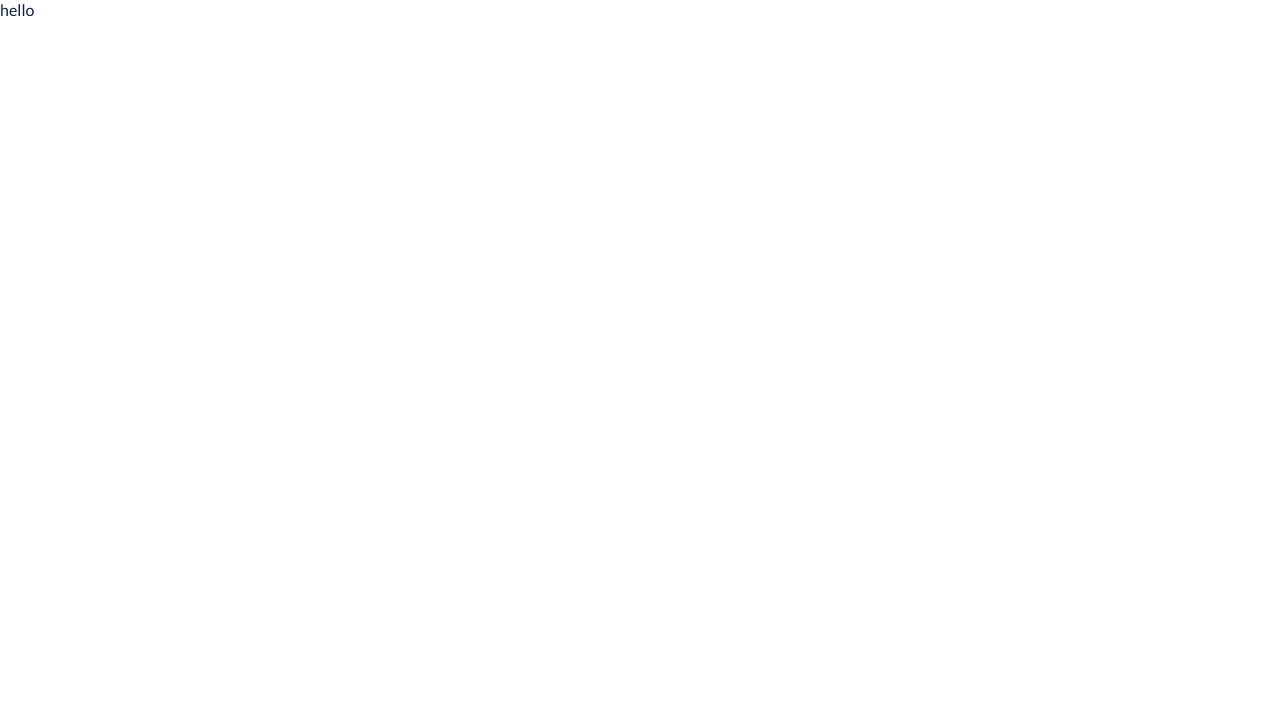
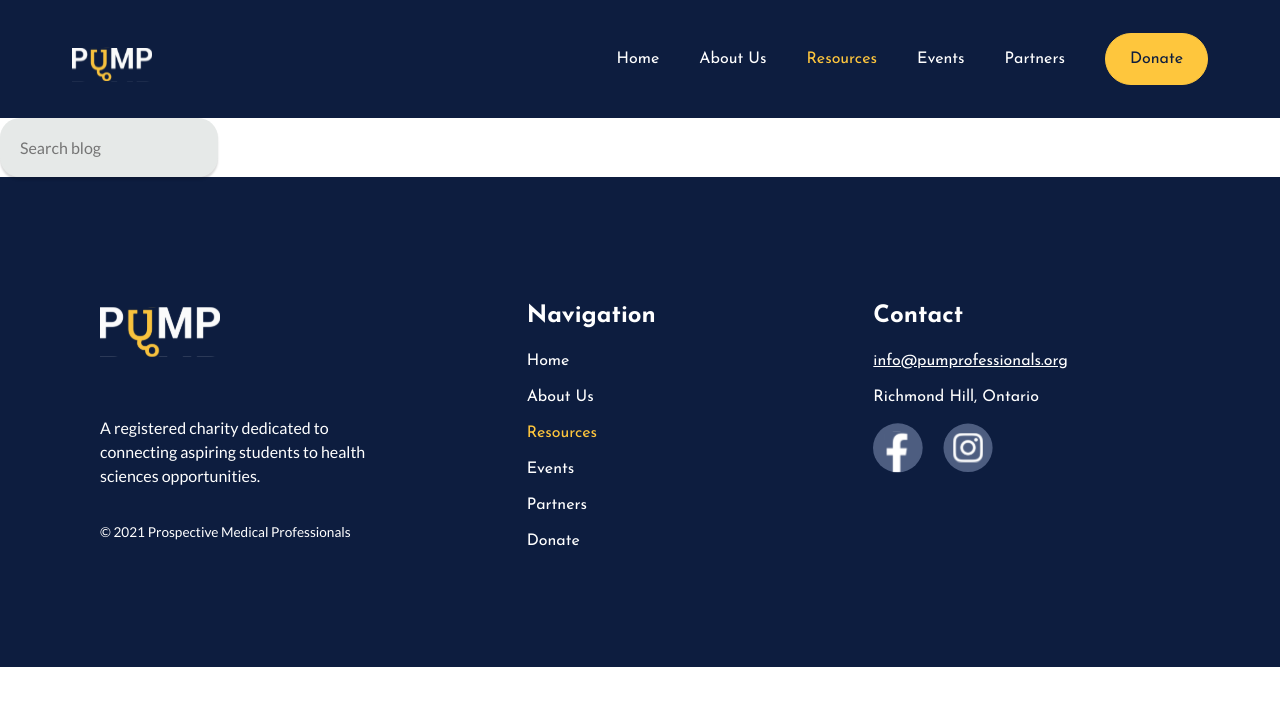
Before and after one commit to PuMProfessionals/pump-web-v2, a Next.js app: page /resources/blog in a window 1280 px wide. Shown: the top 706 px of the page. Built offline with nearby package versions, Linux system fonts and the light colour scheme.

Commit message:
Beginning backend

```diff
--- a/cache/blog.js
+++ b/cache/blog.js
@@ -1 +1 @@
-export const postNames = [{"id":"writing-research-papers.mdx","title":"The Complete Guide To Writing Research Papers"},{"id":"interviews-dos-and-donts.mdx","title":"Interview Do's and Don'ts"}]
+export const postNames = [{"id":"writing-research-papers.mdx","title":"The Complete Guide To Writing Research Papers","summary":"What is a research paper? What are the main types of research papers? Read the ultimate guide to writing research papers.","date":"01/30/2021","author":"Vasharna Thangavel","release_batch":"January 2021","author_images":"/pump-logo","tags":["Research","Skills"]},{"id":"interviews-dos-and-donts.mdx","title":"Interview Do's and Don'ts","summary":"So you sent in your resumé, wrote a cover letter, answered some written questions, and finally landed an interview – but what’s next?","date":"10/04/2020","author":"Lucy Zhao","release_batch":"October 2020","author_images":"/pump-logo","tags":["Interviews","Pathways","Skills"]}]
--- a/components/ContactForm.jsx
+++ b/components/ContactForm.jsx
@@ -10,6 +10,8 @@ import { Text } from "./Text";
 import { baseTheme } from "../theme";
 import { media, CONSTANTS } from "../utils";
 
+const overMessageLimit = true;
+
 export const ContactForm = ({
   title, // string
   descriptionText, // string
@@ -20,7 +22,6 @@ export const ContactForm = ({
     email: "",
     message: "",
   });
-  const overMessageLimit = true;
 
   const customError = () => (
     <div>
@@ -91,7 +92,7 @@ export const ContactForm = ({
       </Title>
       <ToastContainer />
       <Text>{descriptionText}</Text>
-      {!overMessageLimit && (
+      {!overMessageLimit ? (
         <form
           acceptCharset="UTF-8"
           method="POST"
@@ -125,7 +126,7 @@ export const ContactForm = ({
           </InputsWrapper>
           <Button style={{ marginTop: "30px" }}>Send Message</Button>
         </form>
-      )}
+      ) : (
         <Button style={{ marginTop: "30px" }}>
           <a
             href={`mailto:${CONSTANTS.email}`}
@@ -134,6 +135,7 @@ export const ContactForm = ({
             Send Message
           </a>
         </Button>
+      )}
     </Wrapper>
   );
 };
--- a/components/LeftImageTextLayout.jsx
+++ b/components/LeftImageTextLayout.jsx
@@ -69,9 +69,3 @@ const InfoSection = styled.div`
     `
   )}
 `;
-
-LeftImageTextLayout.propTypes = {
-  titleText: PropTypes.string,
-  descriptionText: PropTypes.string,
-  graphic: PropTypes.string,
-};
--- a/package.json
+++ b/package.json
@@ -12,7 +12,7 @@
   },
   "husky": {
     "hooks": {
-      "pre-commit": "lint-staged && npm cache-posts && git add cache/data.js"
+      "pre-commit": "lint-staged && npm run cache-posts && git add cache/blog.js"
     }
   },
   "lint-staged": {
--- a/pages/api/blog.js
+++ b/pages/api/blog.js
@@ -1,5 +1,25 @@
+import { postNames } from "../../cache/blog";
+
+/*
+    params:
+    - search = search directly for post
+    - release = release batch
+    - tags = tags to filter
+*/
 export default (req, res) => {
-    res.statusCode = 200;
-    res.setHeader('Content-Type', 'application/json');
-    res.end(JSON.stringify({ results: [] } ));
+    let results = postNames;
+    console.log(req.query);
+    console.log(postNames)
+    // results = req.query.search &&
+    //   results.filter(post => post.title.toLowerCase().includes(req.query.search));
+    // results = req.query.release &&
+    //   results.filter(post => post.release_batch.replace(" ", "") === req.query.release);
+    // if(req.query.tags) {
+    //     for(let tag of req.query.tags.split(",")) {
+    //         results = results.filter(post => post.tags.includes(tag));
+    //     }
+    // }
+    res.statusCode = 200
+    res.setHeader("Content-Type", "application/json");
+    res.end(JSON.stringify({ results }));
 };
--- a/pages/resources/blog.jsx
+++ b/pages/resources/blog.jsx
@@ -1,15 +1,44 @@
+import { useState } from "react";
+import axios from "axios";
 import styled from "styled-components";
+import { Input } from "../../components";
+import { PageLayout } from "../../sections/hoc";
 
-
-export default function Blog({
-    ...props
-}) {
+export default function Blog({ ...props }) {
+    const [searchParameter, setSearchParameter] = useState("");
+    const [blogPosts, setBlogPosts] = useState([]);
+    const handleChange = (e) => {
+        setSearchParameter(e.target.value);
+        if(searchParameter.length > 3) {
+            axios.get(`/api/blog?search=${e.target.value}`)
+                .then(res => {
+                    setBlogPosts(res.results);
+                    console.log(res.results);
+                    console.log(res.data);
+                }).catch(err => {
+                    console.log(err);
+                });
+        }
+    }
     return (
-        <Wrapper {...props}>
-            hello
-        </Wrapper>
+        <PageLayout>
+            <Wrapper {...props}>
+                <Input
+                    placeholder="Search blog"
+                    name="blog-name"
+                    type="text"
+                    value={searchParameter}
+                    onChange={handleChange}
+                />
+                {!!blogPosts && blogPosts.map(({ title, summary }) => (
+                    <>
+                        <div>{title}</div>
+                        <div>{summary}</div>
+                    </>
+                ))}
+            </Wrapper>
+        </PageLayout>
     );
 }
 
-const Wrapper = styled.div`
-`;
+const Wrapper = styled.div``;
```
Also changed, not shown: cache/blogUtils.js (deleted, +0 -43 lines), scripts/blogUtils.js (added, +48 -0 lines). Lines whose indentation alone changed are shown as unchanged.
